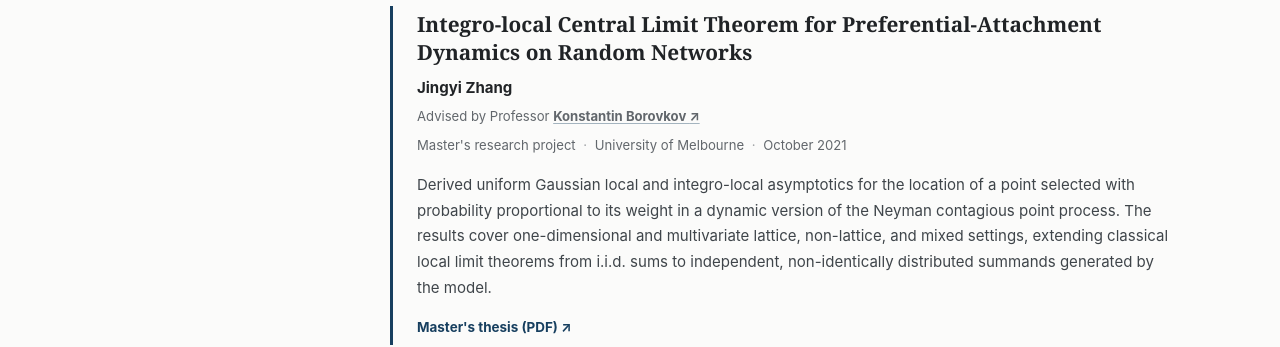
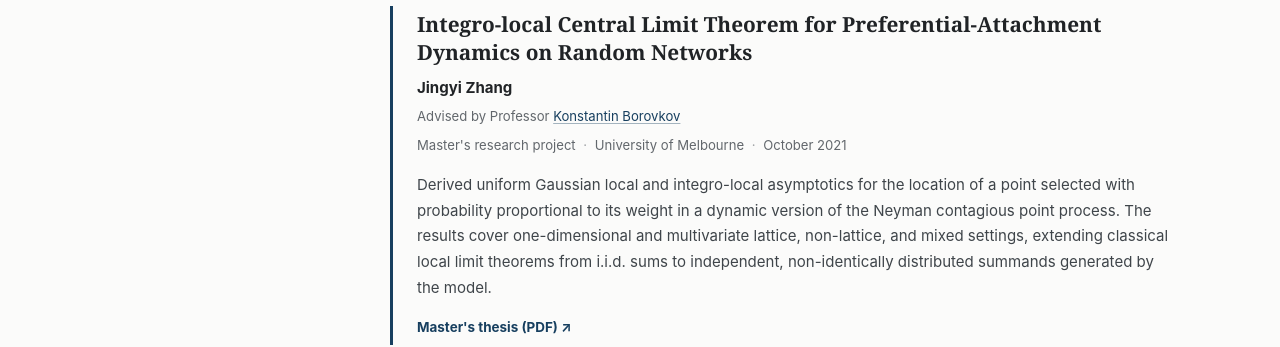
Before and after one commit to JoyZhang25/JoyZhang25.github.io, a Jekyll site: the page built from research.html, in a window 1280 px wide and 1400 px high, scrolled down 329 px. Shown: the part 880-1227 px from the top of the window. Built offline with Jekyll 4.4.1, drawn with Linux system fonts in a browser that asks for light colours; a script that is not in the unit is left out.

Commit message:
Align advisor link styling with coauthors

```diff
--- a/_layouts/academic_home.html
+++ b/_layouts/academic_home.html
@@ -23,7 +23,7 @@
     <meta property="og:image:alt" content="{{ p.portrait.alt | escape }}">
 
     <link rel="icon" href="{{ '/images/favicon.svg' | relative_url }}" type="image/svg+xml">
-    <link rel="stylesheet" href="{{ '/assets/css/academic-home.css' | relative_url }}?v=20260822-6">
+    <link rel="stylesheet" href="{{ '/assets/css/academic-home.css' | relative_url }}?v=20260822-7">
     {% if page.section == "research" %}
       <script id="MathJax-script" defer src="https://cdn.jsdelivr.net/npm/mathjax@4.0.0/tex-mml-chtml.js"></script>
     {% endif %}
@@ -122,7 +122,7 @@
                     {% for author in item.authors %}{% unless forloop.first %}{% if forloop.last %}{% if forloop.length > 2 %}, and {% else %} and {% endif %}{% else %}, {% endif %}{% endunless %}{% if author.name == p.citation_name %}<strong>{{ author.name }}</strong>{% elsif author.url and author.url != "" %}<a href="{{ author.url }}" target="_blank" rel="noopener noreferrer">{{ author.name }}</a>{% else %}{{ author.name }}{% endif %}{% endfor %}
                   </p>
                   {% if item.advisor %}
-                    <p class="research-advisor">Advised by {% if item.advisor.prefix and item.advisor.prefix != "" %}{{ item.advisor.prefix }} {% endif %}{% if item.advisor.url and item.advisor.url != "" %}<a href="{{ item.advisor.url }}" target="_blank" rel="noopener noreferrer">{% endif %}{{ item.advisor.name }}{% if item.advisor.url and item.advisor.url != "" %} <span aria-hidden="true">↗</span></a>{% endif %}</p>
+                    <p class="research-advisor">Advised by {% if item.advisor.prefix and item.advisor.prefix != "" %}{{ item.advisor.prefix }} {% endif %}{% if item.advisor.url and item.advisor.url != "" %}<a href="{{ item.advisor.url }}" target="_blank" rel="noopener noreferrer">{% endif %}{{ item.advisor.name }}{% if item.advisor.url and item.advisor.url != "" %}</a>{% endif %}</p>
                   {% endif %}
                   <p class="entry-meta">
                     {% if item.status and item.status != "" %}<span>{{ item.status }}</span>{% endif %}
--- a/assets/css/academic-home.css
+++ b/assets/css/academic-home.css
@@ -409,11 +409,6 @@ p {
   margin: 0.3rem 0 0;
   color: var(--muted);
   font-size: 0.82rem;
-}
-
-.research-advisor a {
-  color: inherit;
-  font-weight: 650;
 }
 
 .entry-meta {
```
